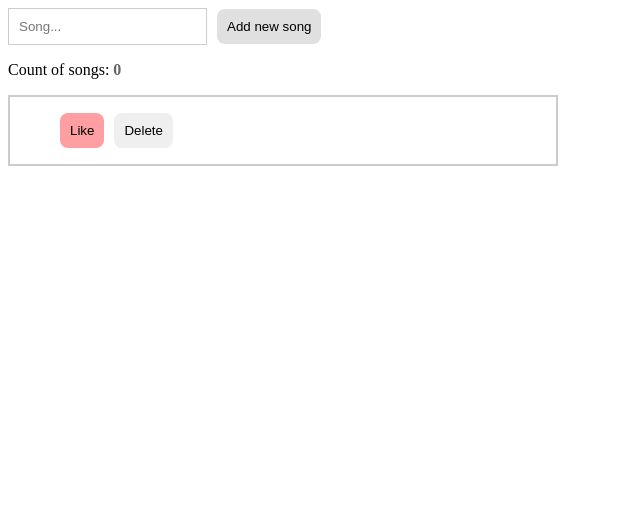
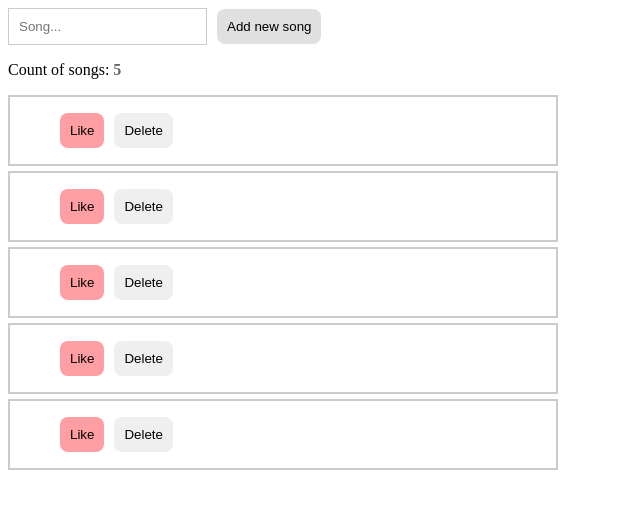
Before and after one commit to TolmDmitry/HillelHomework, a React (Create React App) app in the folder playlist_react/my-app/: page / in a window 1280 px wide. Shown: the top 508 px of the page, without its empty margins (0-640 px from the left). Built offline with nearby package versions, Linux system fonts and the light colour scheme; the HTML template or start-up script is replaced by a standard one.

Commit message:
in progress homework_33

```diff
--- a/playlist_react/my-app/src/App.js
+++ b/playlist_react/my-app/src/App.js
@@ -1,16 +1,30 @@
 import SongItem from "./components/Songitem";
-import { useState } from "react";
+import React, { useState } from "react";
 import './style/App.css';
-import songs from "./script";
+import songsArr from "./script";
 import Playlist from "./components/Playlist";
 
 function App() {
-  const [song, setSong] = useState({ songs })
+  const [songs, setSong] = useState(songsArr);
+
+  const addNewSong = (songName) => {
+    setSong([...songs, { name: songName, isLiked: false }])
+  }
+
+  const deleteSong = (songName) => {
+    const filteredSongs = songs.filter(song => song.name !== songName);
+    setSong(filteredSongs);
+  }
+
+  const likeSong = (songName) => {
+    const mappedSongs = songs.map(song => song.name === songName ? { ...song, isLiked: true } : song);
+    setSong(mappedSongs)
+  }
+
   return (
     <div className="App">
-      <Playlist songs={songs} />
-
-      <SongItem />
+      <Playlist count={songs.length} addNewSong={addNewSong} />
+      {songs.map(song => <SongItem song={song} deleteSong={deleteSong} key={song.name} likeSong={likeSong} />)}
     </div>
   )
 }
--- a/playlist_react/my-app/src/components/Playlist.jsx
+++ b/playlist_react/my-app/src/components/Playlist.jsx
@@ -1,10 +1,16 @@
+// import { count } from "console";
+// import { useState } from "react";
+import App from "../App";
+import songs from "../script";
+// import App from "../App";
+
 function Playlist() {
   return (
     <div className="song_item">
-      <input class="input-box" type="text" placeholder="Song..." />
-      <input class="button add" type="button" value="Add new song" />
-      <p class="count-title">
-        Count of songs: <span class="count"> 0 </span>
+      <input className="input-box" type="text" placeholder="Song..." />
+      <input className="button add" type="button" value="Add new song" />
+      <p className="count-title">
+        Count of songs: <span className="count"> {songs.length} </span>
       </p>
     </div>
   );
--- a/playlist_react/my-app/src/components/Songitem.jsx
+++ b/playlist_react/my-app/src/components/Songitem.jsx
@@ -1,12 +1,32 @@
-import songs from "../script";
+import songsArr from "../script";
+import { useState } from "react";
+// import App from "../App";
 
-function SongItem() {
+function SongItem(props) {
+  const [songs, setSong] = useState(songsArr);
+  // console.log(songs.isLiked);
+  // console.log(setSongs);
+
   return (
     <div className="song_item">
-      <div class="songs-wrapper">
-        <ul class="songs">
-          <button className="like button">Like</button>
-          <button className="delet button">Delete</button>
+      <div className="songs-wrapper">
+        <ul className="songs">
+          <button
+            className="like button"
+            onChange={(e) => console.log(e.target)}
+          >
+            Like
+          </button>
+          {/* <button className="delet button" onClick="">
+
+          </button> */}
+
+          <button
+            className="delet button"
+            onClick={(e) => console.log(e.target)}
+          >
+            Delete
+          </button>
         </ul>
       </div>
     </div>
--- a/playlist_react/my-app/src/script.js
+++ b/playlist_react/my-app/src/script.js
@@ -1,9 +1,38 @@
 let songs = [{
+  id: 1,
+  author: '',
+  releaseDate: '',
+  albumName: '',
   name: 'Jingle Bells',
   isLiked: false,
 }, {
-  name: 'We Wish You a Merry Christmas',
-  isLiked: true,
+  id: 2,
+  author: '',
+  releaseDate: '',
+  albumName: '',
+  name: 'Jingle Bells',
+  isLiked: false,
+}, {
+  id: 3,
+  author: '',
+  releaseDate: '',
+  albumName: '',
+  name: 'Jingle Bells',
+  isLiked: false,
+}, {
+  id: 4,
+  author: '',
+  releaseDate: '',
+  albumName: '',
+  name: 'Jingle Bells',
+  isLiked: false,
+}, {
+  id: 5,
+  author: '',
+  releaseDate: '',
+  albumName: '',
+  name: 'Jingle Bells',
+  isLiked: false,
 }];
 
 export default songs;
```
Also changed, not shown: playlist_react/my-app/public/index1.html (deleted, +0 -19 lines).
